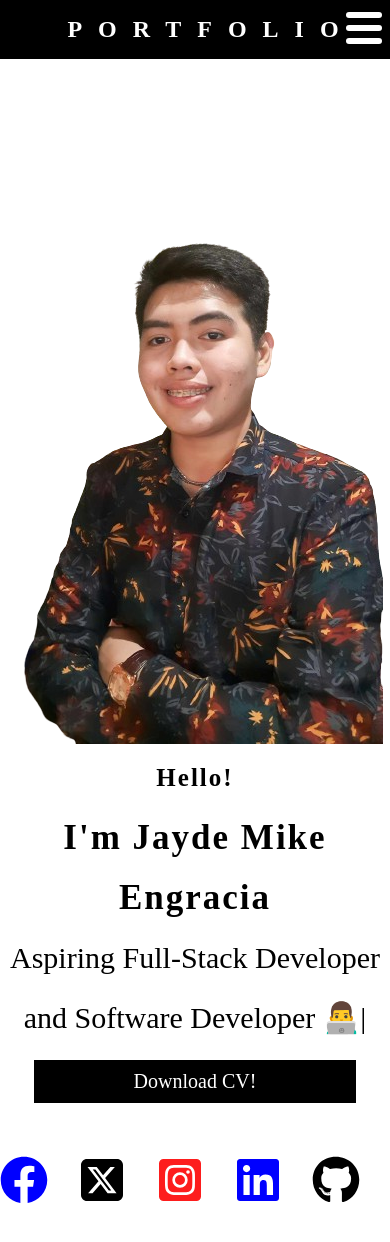
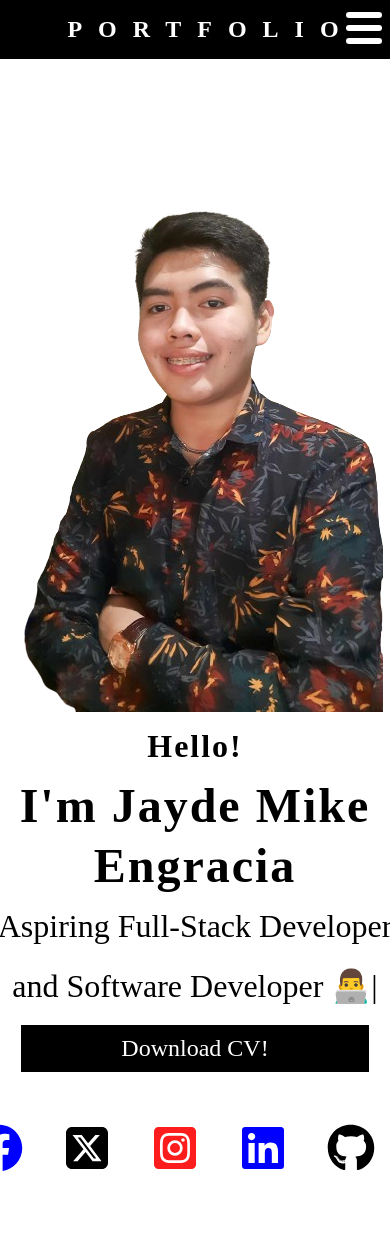
Before and after one commit to jaydemike20/reactportfolio, a React (Create React App) app: page / in a window 390 px wide. Shown: the top 1242 px of the page. After the commit the page ends 1192 px from the top, so only its background shows below. Built offline with nearby package versions, Linux system fonts and the light colour scheme; a web font is replaced by a local one.

Commit message:
Responsive Home and Navbar

```diff
--- a/src/components/navbar.css
+++ b/src/components/navbar.css
@@ -9,7 +9,7 @@ nav {
     background-color: #000;
     position: sticky;
     top: 0;
-
+    width: 100%;
 }
 
 nav .title {
@@ -45,7 +45,7 @@ nav ul li a:not(.active):hover {
 }
 
 nav .menu{
-    position: fixed;
+    position: absolute;
     top: 0.75rem;
     right: 0.5rem;
     flex-direction: column;
--- a/src/pages/home.css
+++ b/src/pages/home.css
@@ -14,23 +14,23 @@
 }
 
 .container-left h3 {
-    font-size: 25px;
+    font-size: 2rem;
     letter-spacing: 2px;
 }
 
 .container-left h1 {
-    font-size: 35px;
+    font-size: 3rem;
     letter-spacing: 2px;
 }
 
 .container-left p {
-    font-size: 30px;
+    font-size: 2rem;
 }
 
 .container-left button {
     padding: 10px 100px;
     border: 0px none;
-    font-size: 20px;
+    font-size: 1.5rem;
     cursor: pointer;
     background-color: black;
     color: white;
@@ -46,15 +46,22 @@
     font-size: 30px;
 }
 
+.icons {
+    width: 100%;
+    display: flex;
+    justify-content: left;
+}
+
 .icons ul {
-    padding-top: 30px;
+    padding-top: 1.5rem;
     display: flex;
+
 }
 
 .icons ul li {
     list-style: none;
     display: inline-block;
-    margin-right: 30px;
+    margin-right: 2.5rem;
 }
 
 .icons ul li a {
@@ -76,11 +83,19 @@
     .container {
         flex-direction: column;
         text-align: center;
+        padding: 0;
     }
 
     .container-right {
         order: -1;
     }
+
+    .icons {
+        width: 100%;
+        display: flex;
+        justify-content: center;
+    }
+
 
     .icons ul {
         text-align: center;
@@ -99,6 +114,7 @@
         padding: 0;
     }
 
+
     .container-right {
         text-align: center;
         padding-bottom: 200px;
```
